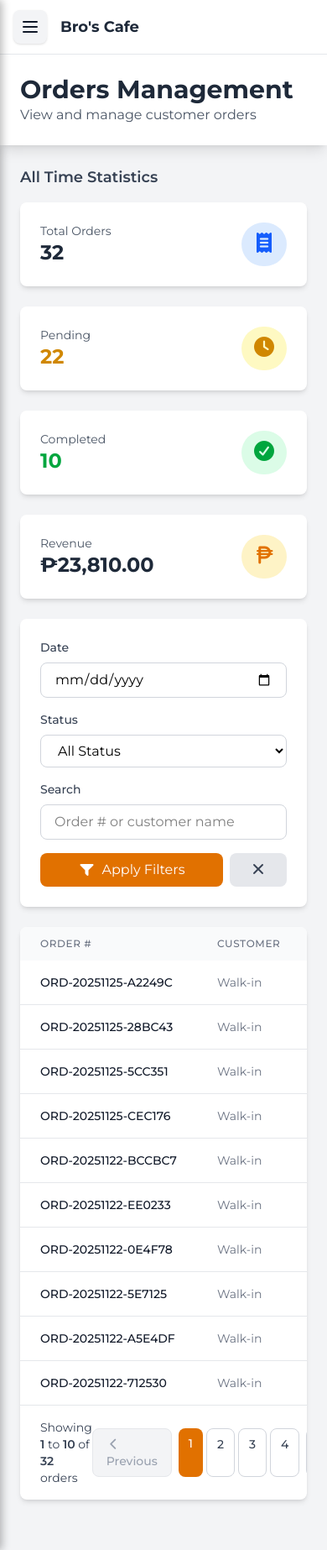
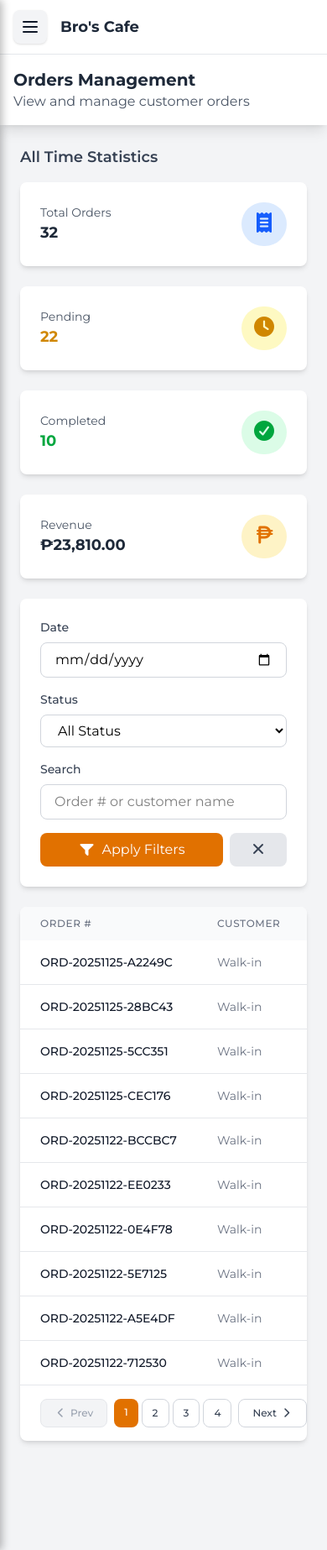
Before and after one commit to LinuxAdona/Bros-Cafe, a PHP site: page /public/pages/usr/orders.php in a window 390 px wide. Shown: the whole page at 84% size. Run offline with PHP 8.4, Linux system fonts and the light colour scheme; a user stored in the database is signed in; data comes from the database, SQL or seed files in the repository; some libraries are stand-ins or nearby versions.

Commit message:
fix: UI for mobile

```diff
--- a/public/pages/about.php
+++ b/public/pages/about.php
@@ -68,12 +68,11 @@
                 <li><a href="menu.php" class="block px-6 py-2 transition hover:bg-amber-50">Menu</a></li>
                 <li><a href="about.php" class="block px-6 py-2 transition bg-amber-50 text-amber-600">About</a></li>
                 <li><a href="contact.php" class="block px-6 py-2 transition hover:bg-amber-50">Contact</a></li>
-                <!--
                 <li class="px-6 pt-4 border-t"><a href="login.php"
                         class="block py-2 transition hover:text-amber-600">Log in</a></li>
                 <li class="px-6"><a href="signup.php"
                         class="block px-4 py-2 text-center text-white transition-all rounded-lg bg-amber-500 hover:bg-amber-600">Sign
-                        up</a></li>-->
+                        up</a></li>
             </ul>
         </div>
     </nav>
--- a/public/pages/contact.php
+++ b/public/pages/contact.php
@@ -68,12 +68,11 @@
                 <li><a href="menu.php" class="block px-6 py-2 transition hover:bg-amber-50">Menu</a></li>
                 <li><a href="about.php" class="block px-6 py-2 transition hover:bg-amber-50">About</a></li>
                 <li><a href="contact.php" class="block px-6 py-2 transition bg-amber-50 text-amber-600">Contact</a></li>
-                <!--
                 <li class="px-6 pt-4 border-t"><a href="login.php"
                         class="block py-2 transition hover:text-amber-600">Log in</a></li>
                 <li class="px-6"><a href="signup.php"
                         class="block px-4 py-2 text-center text-white transition-all rounded-lg bg-amber-500 hover:bg-amber-600">Sign
-                        up</a></li>-->
+                        up</a></li>
             </ul>
         </div>
     </nav>
--- a/public/pages/menu.php
+++ b/public/pages/menu.php
@@ -99,12 +99,11 @@ foreach ($products as $product) {
                 <li><a href="menu.php" class="block px-6 py-2 transition bg-amber-50 text-amber-600">Menu</a></li>
                 <li><a href="about.php" class="block px-6 py-2 transition hover:bg-amber-50">About</a></li>
                 <li><a href="contact.php" class="block px-6 py-2 transition hover:bg-amber-50">Contact</a></li>
-                <!--
                 <li class="px-6 pt-4 border-t"><a href="login.php"
                         class="block py-2 transition hover:text-amber-600">Log in</a></li>
                 <li class="px-6"><a href="signup.php"
                         class="block px-4 py-2 text-center text-white transition-all rounded-lg bg-amber-500 hover:bg-amber-600">Sign
-                        up</a></li>-->
+                        up</a></li>
             </ul>
         </div>
     </nav>
--- a/public/pages/usr/orders.php
+++ b/public/pages/usr/orders.php
@@ -315,9 +315,9 @@ $current_user = getCurrentUser();
 
         <!-- Main Content -->
         <div class="flex-1 overflow-y-auto">
-            <div class="flex items-center bg-white shadow-lg p-6">
+            <div class="flex items-center bg-white shadow-lg p-4 lg:p-6">
                 <div class="flex flex-col justify-center">
-                    <h2 class="text-3xl font-bold text-gray-800">Orders Management</h2>
+                    <h2 class="text-xl lg:text-3xl font-bold text-gray-800">Orders Management</h2>
                     <p class="text-md text-gray-600">View and manage customer orders</p>
                 </div>
             </div>
@@ -338,7 +338,7 @@ $current_user = getCurrentUser();
                             <div class="flex items-center justify-between">
                                 <div>
                                     <p class="text-sm text-gray-600">Total Orders</p>
-                                    <p class="text-2xl font-bold text-gray-800"><?php echo $stats['total_orders']; ?>
+                                    <p class="text-lg lg:text-2xl font-bold text-gray-800"><?php echo $stats['total_orders']; ?>
                                     </p>
                                 </div>
                                 <div class="p-3 bg-blue-100 rounded-full">
@@ -351,7 +351,7 @@ $current_user = getCurrentUser();
                             <div class="flex items-center justify-between">
                                 <div>
                                     <p class="text-sm text-gray-600">Pending</p>
-                                    <p class="text-2xl font-bold text-yellow-600"><?php echo $stats['pending']; ?></p>
+                                    <p class="text-lg lg:text-2xl font-bold text-yellow-600"><?php echo $stats['pending']; ?></p>
                                 </div>
                                 <div class="p-3 bg-yellow-100 rounded-full">
                                     <i class="text-2xl text-yellow-600 fa-solid fa-clock"></i>
@@ -363,7 +363,7 @@ $current_user = getCurrentUser();
                             <div class="flex items-center justify-between">
                                 <div>
                                     <p class="text-sm text-gray-600">Completed</p>
-                                    <p class="text-2xl font-bold text-green-600"><?php echo $stats['completed']; ?></p>
+                                    <p class="text-lg lg:text-2xl font-bold text-green-600"><?php echo $stats['completed']; ?></p>
                                 </div>
                                 <div class="p-3 bg-green-100 rounded-full">
                                     <i class="text-2xl text-green-600 fa-solid fa-check-circle"></i>
@@ -375,7 +375,7 @@ $current_user = getCurrentUser();
                             <div class="flex items-center justify-between">
                                 <div>
                                     <p class="text-sm text-gray-600">Revenue</p>
-                                    <p class="text-2xl font-bold text-gray-800">
+                                    <p class="text-lg lg:text-2xl font-bold text-gray-800">
                                         ₱<?php echo number_format($stats['total_revenue'], 2); ?></p>
                                 </div>
                                 <div class="p-3 rounded-full bg-amber-100">
@@ -562,7 +562,7 @@ $current_user = getCurrentUser();
                     <!-- Pagination -->
                     <?php if ($total_pages > 1): ?>
                         <div class="flex items-center justify-between px-6 py-4 border-t border-gray-200">
-                            <div class="flex items-center text-sm text-gray-700">
+                            <div class="hidden lg:flex items-center text-sm text-gray-700">
                                 <span>Showing <span class="font-semibold"><?php echo $offset + 1; ?></span> to
                                     <span
                                         class="font-semibold"><?php echo min($offset + $per_page, $total_orders); ?></span>
@@ -574,13 +574,13 @@ $current_user = getCurrentUser();
                                 <!-- Previous Button -->
                                 <?php if ($page > 1): ?>
                                     <a href="?page=<?php echo $page - 1; ?>&status=<?php echo $status_filter; ?>&date=<?php echo $date_filter; ?>&search=<?php echo urlencode($search); ?>"
-                                        class="px-4 py-2 text-sm font-medium text-gray-700 bg-white border border-gray-300 rounded-lg hover:bg-gray-50">
-                                        <i class="mr-1 fa-solid fa-chevron-left"></i> Previous
+                                        class="flex items-center justify-center px-4 py-2 text-xs lg:text-sm font-medium text-gray-700 bg-white border border-gray-300 rounded-lg hover:bg-gray-50">
+                                        <i class="mr-1 fa-solid fa-chevron-left"></i> Prev
                                     </a>
                                 <?php else: ?>
                                     <span
-                                        class="px-4 py-2 text-sm font-medium text-gray-400 bg-gray-100 border border-gray-200 rounded-lg cursor-not-allowed">
-                                        <i class="mr-1 fa-solid fa-chevron-left"></i> Previous
+                                        class="flex items-center justify-center px-4 py-2 text-xs lg:text-sm font-medium text-gray-400 bg-gray-100 border border-gray-200 rounded-lg cursor-not-allowed">
+                                        <i class="mr-1 fa-solid fa-chevron-left"></i> Prev
                                     </span>
                                 <?php endif; ?>
 
@@ -592,22 +592,22 @@ $current_user = getCurrentUser();
 
 if ($start_page > 1): ?>
                                         <a href="?page=1&status=<?php echo $status_filter; ?>&date=<?php echo $date_filter; ?>&search=<?php echo urlencode($search); ?>"
-                                            class="px-3 py-2 text-sm font-medium text-gray-700 bg-white border border-gray-300 rounded-lg hover:bg-gray-50">
+                                            class="px-3 py-2 text-xs lg:text-sm font-medium text-gray-700 bg-white border border-gray-300 rounded-lg hover:bg-gray-50">
                                             1
                                         </a>
                                         <?php if ($start_page > 2): ?>
-                                            <span class="px-3 py-2 text-sm text-gray-500">...</span>
+                                            <span class="px-3 py-2 text-xs lg:text-sm text-gray-500">...</span>
                                         <?php endif; ?>
                                     <?php endif; ?>
 
                                     <?php for ($i = $start_page; $i <= $end_page; $i++): ?>
                                         <?php if ($i == $page): ?>
-                                            <span class="px-3 py-2 text-sm font-medium text-white rounded-lg bg-amber-600">
+                                            <span class="px-3 py-2 text-xs lg:text-sm font-medium text-white rounded-lg bg-amber-600">
                                                 <?php echo $i; ?>
                                             </span>
                                         <?php else: ?>
                                             <a href="?page=<?php echo $i; ?>&status=<?php echo $status_filter; ?>&date=<?php echo $date_filter; ?>&search=<?php echo urlencode($search); ?>"
-                                                class="px-3 py-2 text-sm font-medium text-gray-700 bg-white border border-gray-300 rounded-lg hover:bg-gray-50">
+                                                class="px-3 py-2 text-xs lg:text-sm font-medium text-gray-700 bg-white border border-gray-300 rounded-lg hover:bg-gray-50">
                                                 <?php echo $i; ?>
                                             </a>
                                         <?php endif; ?>
@@ -615,10 +615,10 @@ $current_user = getCurrentUser();
 
                                     <?php if ($end_page < $total_pages): ?>
                                         <?php if ($end_page < $total_pages - 1): ?>
-                                            <span class="px-3 py-2 text-sm text-gray-500">...</span>
+                                            <span class="px-3 py-2 text-xs lg:text-sm text-gray-500">...</span>
                                         <?php endif; ?>
                                         <a href="?page=<?php echo $total_pages; ?>&status=<?php echo $status_filter; ?>&date=<?php echo $date_filter; ?>&search=<?php echo urlencode($search); ?>"
-                                            class="px-3 py-2 text-sm font-medium text-gray-700 bg-white border border-gray-300 rounded-lg hover:bg-gray-50">
+                                            class="px-3 py-2 text-xs lg:text-sm font-medium text-gray-700 bg-white border border-gray-300 rounded-lg hover:bg-gray-50">
                                             <?php echo $total_pages; ?>
                                         </a>
                                     <?php endif; ?>
@@ -627,12 +627,12 @@ $current_user = getCurrentUser();
                                 <!-- Next Button -->
                                 <?php if ($page < $total_pages): ?>
                                     <a href="?page=<?php echo $page + 1; ?>&status=<?php echo $status_filter; ?>&date=<?php echo $date_filter; ?>&search=<?php echo urlencode($search); ?>"
-                                        class="px-4 py-2 text-sm font-medium text-gray-700 bg-white border border-gray-300 rounded-lg hover:bg-gray-50">
+                                        class="flex items-center justify-center px-4 py-2 text-xs lg:text-sm font-medium text-gray-700 bg-white border border-gray-300 rounded-lg hover:bg-gray-50">
                                         Next <i class="ml-1 fa-solid fa-chevron-right"></i>
                                     </a>
                                 <?php else: ?>
                                     <span
-                                        class="px-4 py-2 text-sm font-medium text-gray-400 bg-gray-100 border border-gray-200 rounded-lg cursor-not-allowed">
+                                        class="flex items-center justify-center px-4 py-2 text-xs lg:text-sm font-medium text-gray-400 bg-gray-100 border border-gray-200 rounded-lg cursor-not-allowed">
                                         Next <i class="ml-1 fa-solid fa-chevron-right"></i>
                                     </span>
                                 <?php endif; ?>
```
Also changed, not shown: index.php (+6 -7 lines), public/pages/usr/analytics.php (+11 -12 lines), public/pages/usr/dashboard.php (+11 -11 lines), public/pages/usr/inventory.php (+29 -29 lines), public/pages/usr/pos.php (+4 -4 lines), public/pages/usr/products.php (+16 -16 lines), public/pages/usr/users.php (+12 -6 lines). Lines whose indentation alone changed are shown as unchanged.
